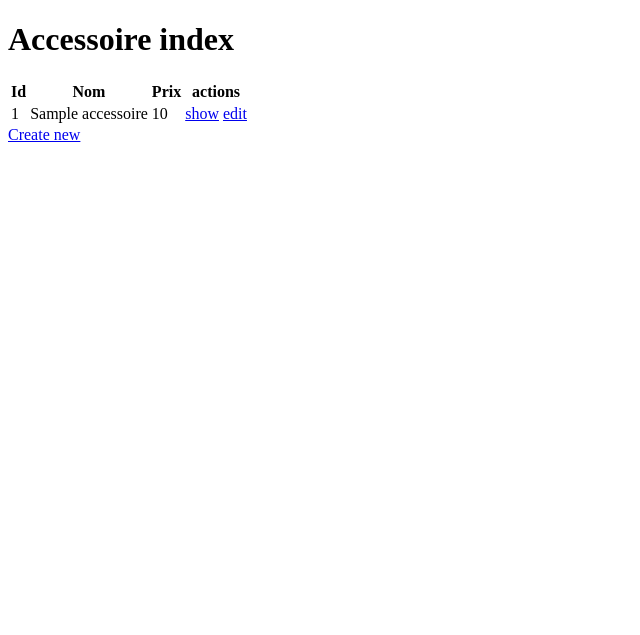
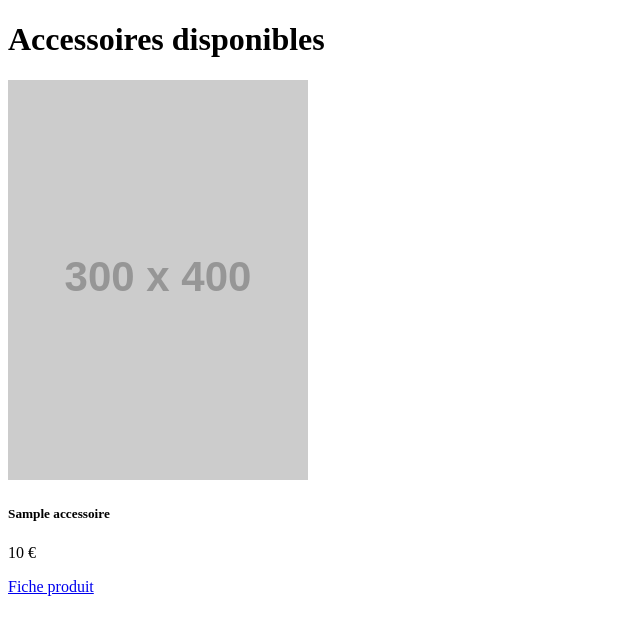
Before and after one commit to Vogi28/prosmobile-project3, a Symfony app: template templates/accessoire/index.html.twig in a window 1280 px wide. Shown: the top 635 px of the page, without its empty margins (0-640 px from the left). Run offline with Twig, Linux system fonts and the light colour scheme; the template is opened without the code that fills it: most values are stand-ins (such as "Sample title", 1, 10 or a date in 2020); grey boxes labelled with a size stand in for pictures from a placeholder-image service; some libraries are stand-ins or nearby versions.

Commit message:
pages index show edit et delete Accesoire fonctionnelles, il fautjuste vérifier si ça fonctionne connecté en admin (boutons en plus) et le formulaire d'édition n'a pas été personnalisé (c'est le seul qui n'est pas en card)

```diff
--- a/composer.json
+++ b/composer.json
@@ -28,6 +28,7 @@
         "symfony/yaml": "4.3.*"
     },
     "require-dev": {
+        "doctrine/doctrine-fixtures-bundle": "^3.3",
         "phpro/grumphp": "^0.15.2",
         "phpstan/phpdoc-parser": "^0.3.4",
         "phpstan/phpstan": "^0.11.6",
--- a/config/bundles.php
+++ b/config/bundles.php
@@ -14,4 +14,5 @@ return [
     Symfony\Bundle\MakerBundle\MakerBundle::class => ['dev' => true],
     Symfony\Bundle\WebServerBundle\WebServerBundle::class => ['dev' => true],
     Symfony\WebpackEncoreBundle\WebpackEncoreBundle::class => ['all' => true],
+    Doctrine\Bundle\FixturesBundle\DoctrineFixturesBundle::class => ['dev' => true, 'test' => true],
 ];
--- a/templates/accessoire/index.html.twig
+++ b/templates/accessoire/index.html.twig
@@ -1,37 +1,35 @@
 {% extends 'base.html.twig' %}
 
-{% block title %}Accessoire index{% endblock %}
+{% block title %}PROSmobile| Accessoires{% endblock %}
 
 {% block body %}
-    <h1>Accessoire index</h1>
+    <h1>Accessoires disponibles</h1>
 
-    <table class="table">
-        <thead>
-            <tr>
-                <th>Id</th>
-                <th>Nom</th>
-                <th>Prix</th>
-                <th>actions</th>
-            </tr>
-        </thead>
-        <tbody>
-        {% for accessoire in accessoires %}
-            <tr>
-                <td>{{ accessoire.id }}</td>
-                <td>{{ accessoire.nom }}</td>
-                <td>{{ accessoire.prix }}</td>
-                <td>
-                    <a href="{{ path('accessoire_show', {'id': accessoire.id}) }}">show</a>
-                    <a href="{{ path('accessoire_edit', {'id': accessoire.id}) }}">edit</a>
-                </td>
-            </tr>
-        {% else %}
-            <tr>
-                <td colspan="4">no records found</td>
-            </tr>
-        {% endfor %}
-        </tbody>
-    </table>
+    <div class="container">
+        <div class="row">
+    {% for accessoire in accessoires %}
+            <div class="col-4 card" style="width: 18rem;">
+                <img src="https://via.placeholder.com/300x400.png" class="card-img-top" alt="Vignette produi">
+                <div class="card-body">
+                    <h5 class="card-title">{{ accessoire.nom }}</h5>
+                    {#<p class="card-text">Description de l'accessoire (pas prévu dans la BDD pour l'instant)</p>#}
+                    <p class="card-text">{{ accessoire.prix }} €</p>
+                    <a href="{{ path('accessoire_show', {'id': accessoire.id}) }}" class="btn btn-primary">Fiche produit</a>
+                    {% if  is_granted('ROLE_ADMIN') %}
+                    <a href="{{ path('accessoire_edit', {'id': accessoire.id}) }}" class="btn btn-secondary">Modifier</a>
+                    {% endif %}
+                </div>
+            </div>
+    {% else %}
+            Aucun accessoire trouvé.
+    {% endfor %}
+        </div>
+    </div>
 
-    <a href="{{ path('accessoire_new') }}">Create new</a>
+    {% if  is_granted('ROLE_ADMIN') %}
+        <div>
+            <a href="{{ path('accessoire_new') }}">Ajouter un accessoire</a>
+        </div>
+    {% endif %}
+
 {% endblock %}
```
Also changed, not shown: assets/scss/app.scss (+8 -0 lines), package.json (+5 -2 lines), src/DataFixtures/AccessoireFixtures.php (added, +21 -0 lines), src/DataFixtures/AppFixtures.php (added, +17 -0 lines), templates/accessoire/show.html.twig (+33 -21 lines), 3 other files.
